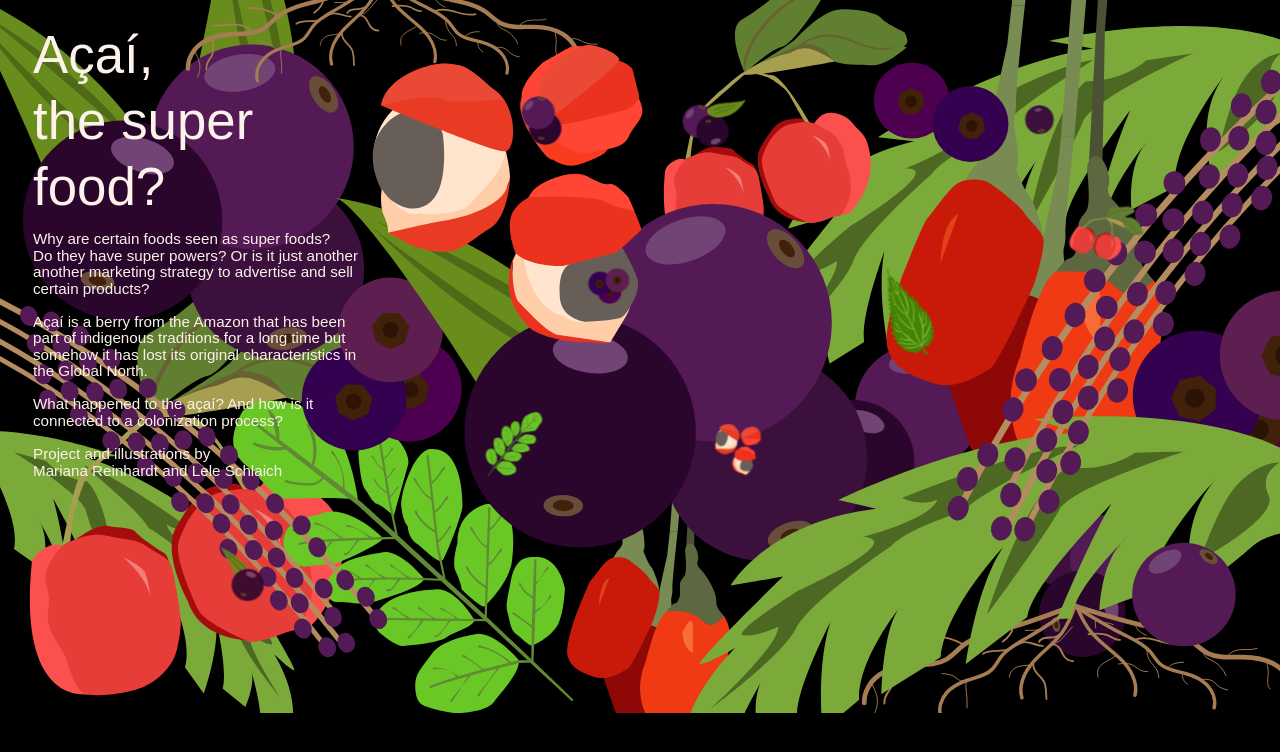
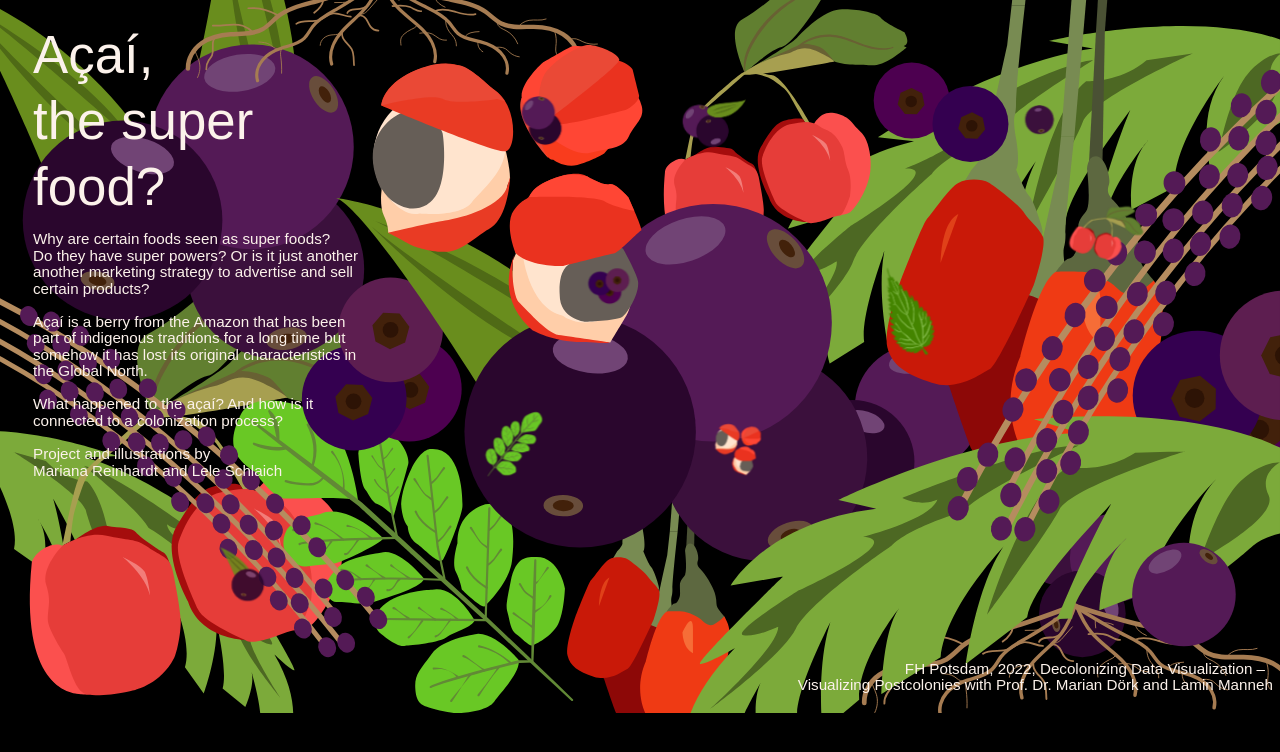
Before and after one commit to leleschlaich/decolonizingdataviz, a plain HTML site: page index.html in a window 1280 px wide. Drawn offline with Linux system fonts and the light colour scheme; a web font is replaced by a local one.

Commit message:
course name

```diff
--- a/index.html
+++ b/index.html
@@ -101,7 +101,9 @@
 
                         <tspan x="30" y="600" class="st3">What happened to the açaí? And how is it<tspan x="30" y="625" class="st3">connected to a colonization process?</tspan>
 
-                        <tspan x="30" y="675" class="st3">Project and illustrations by <tspan x="30" y="700" class="st3">Mariana Reinhardt and Lele Schlaich</tspan>
+                        <tspan x="30" y="675" class="st3">Project and illustrations by <tspan x="30" y="700" class="st3">Mariana Reinhardt and Lele Schlaich </tspan>
+
+                        <tspan x="1350" y="1000" class="st3">FH Potsdam, 2022, Decolonizing Data Visualization – <tspan x="1188" y="1025" class="st3">Visualizing Postcolonies with Prof. Dr. Marian Dörk and Lamin Manneh</tspan>
                 </text>
             </g>
 
```
